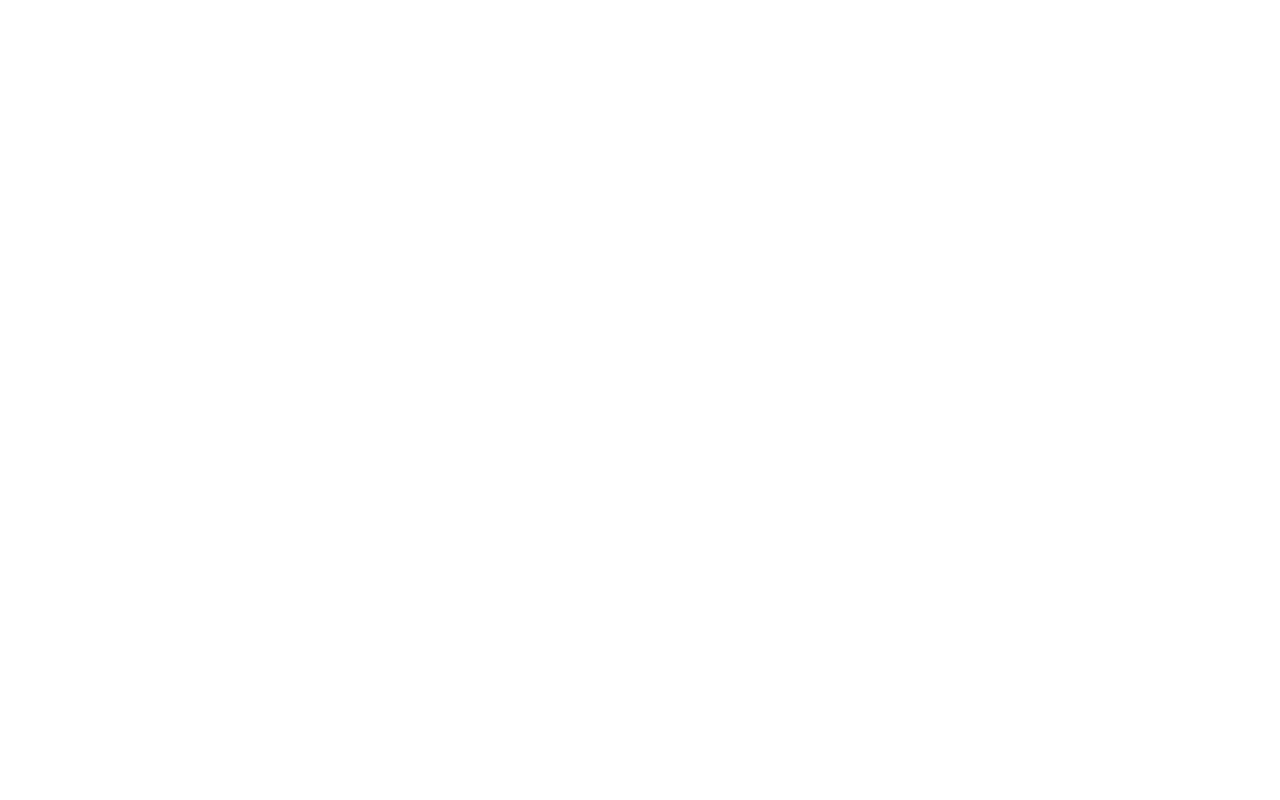
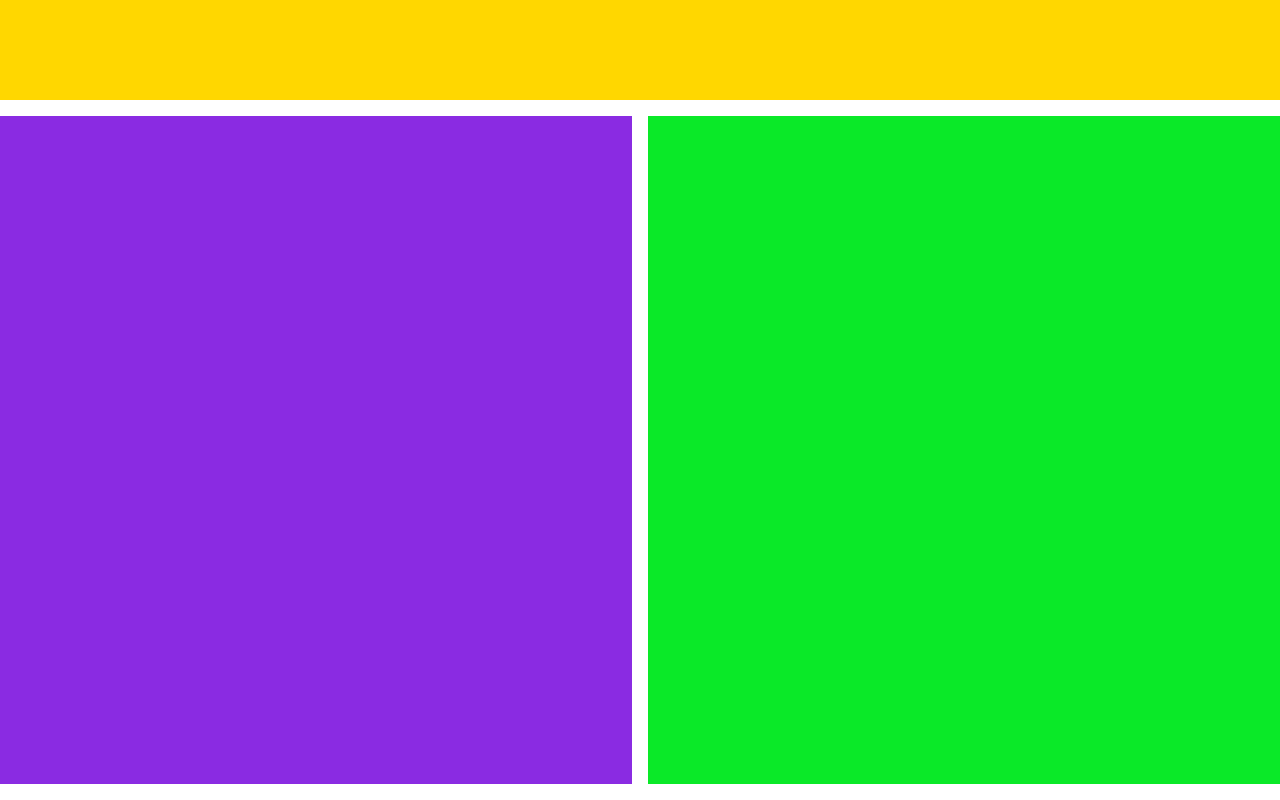
Before and after one commit to freedomwebcn/test_code, a plain HTML site: page gasp.html in a window 1280 px wide. Drawn offline with nearby package versions, Linux system fonts and the light colour scheme.

Commit message:
add note

```diff
--- a/gasp.html
+++ b/gasp.html
@@ -5,6 +5,69 @@
     <meta http-equiv="X-UA-Compatible" content="IE=edge" />
     <meta name="viewport" content="width=device-width, initial-scale=1.0" />
     <title>Document</title>
+    <script src="https://cdn.jsdelivr.net/npm/gsap@3.11.3/dist/gsap.min.js"></script>
+    <script src="https://cdnjs.cloudflare.com/ajax/libs/gsap/3.11.3/ScrollTrigger.min.js"></script>
   </head>
-  <body></body>
+
+  <style>
+    * {
+      margin: 0;
+      padding: 0;
+    }
+
+    body,
+    html {
+      width: 100%;
+      height: 100%;
+      box-sizing: border-box;
+      overflow: hidden;
+      overflow-y: auto;
+    }
+
+    .f-box {
+      height: 100px;
+      margin-bottom: 16px;
+      background-color: gold;
+    }
+
+    .m-box-container {
+      display: flex;
+      height: calc(100vh - 132px);
+      margin-bottom: 16px;
+    }
+
+    .m-child-box-one {
+      flex: 50%;
+      margin-right: 16px;
+      background-color: blueviolet;
+    }
+
+    .m-child-box-two {
+      flex: 50%;
+      background-color: rgb(10, 233, 40);
+    }
+
+    .b-box {
+      height: 25vh;
+      background-color: crimson;
+    }
+  </style>
+
+  <body>
+    <div class="f-box"></div>
+    <div class="m-box-container">
+      <div class="m-child-box-one item"></div>
+      <div class="m-child-box-two item"></div>
+    </div>
+    <div class="b-box"></div>
+
+    <script>
+      const items = document.querySelectorAll(".item");
+
+      let tl = gsap.timeline().from(items, {
+        xPercent: gsap.utils.wrap([-100, 100]),
+        duration: 1,
+      });
+    </script>
+  </body>
 </html>
```
Also changed, not shown: 1 other file.
